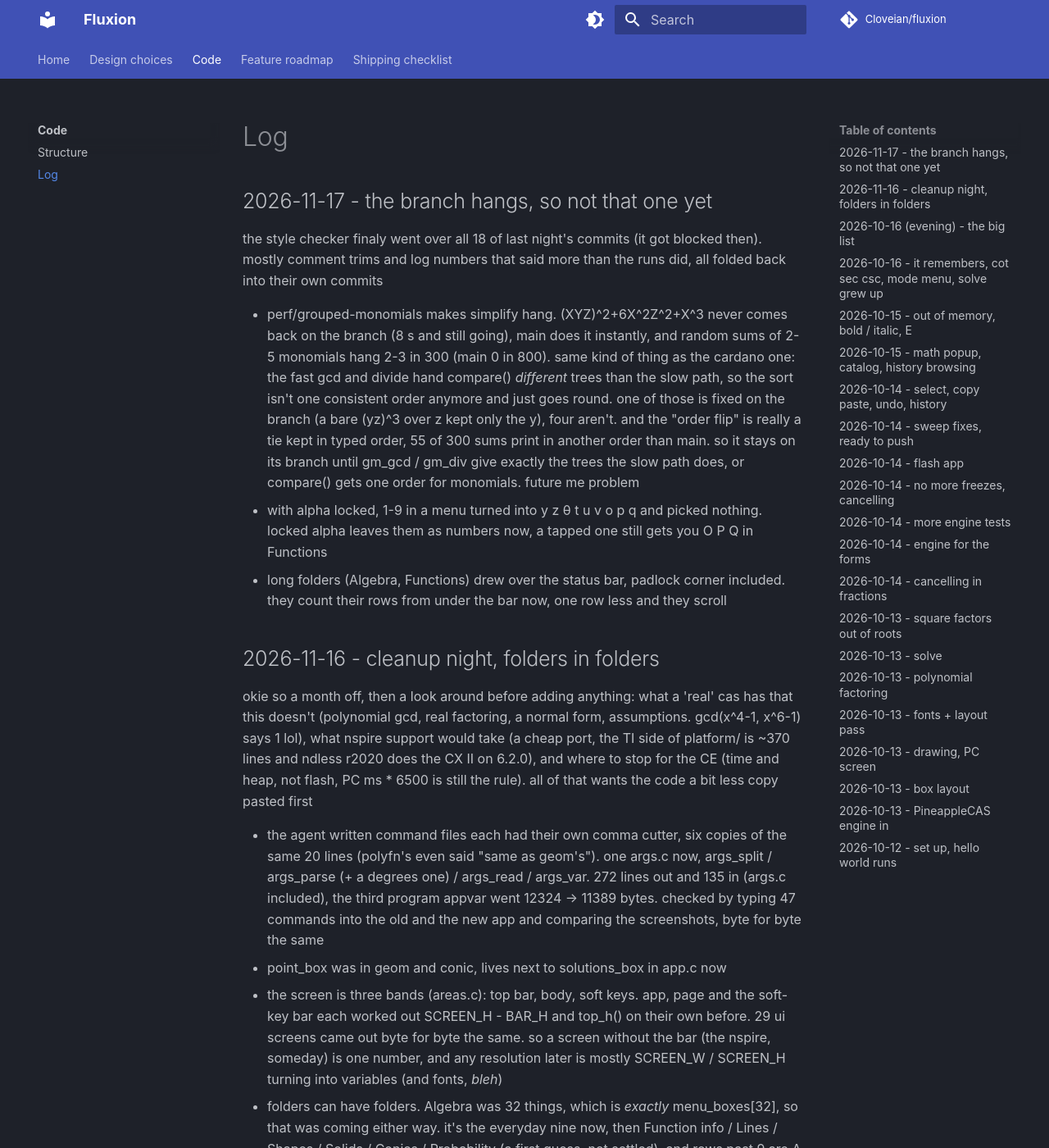
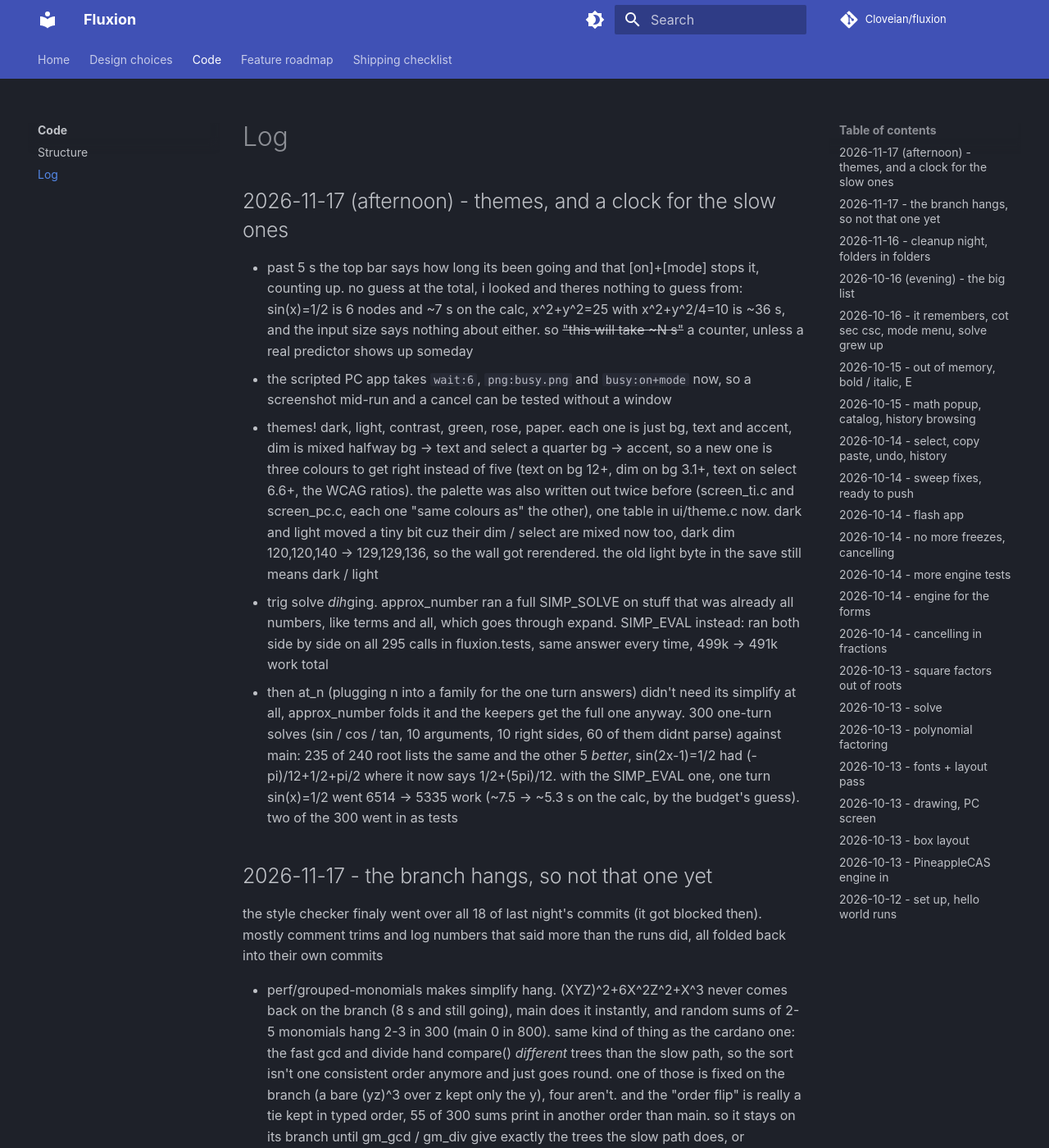
Before and after one commit to Cloveian/fluxion, an MkDocs documentation site: the page built from docs/code/log.md, in a window 1280 px wide and 1400 px high. Shown: the whole window at 82% size. Built offline with MkDocs 1.6.1 and Material for MkDocs 9.7.7, drawn with Linux system fonts in a browser that asks for light colours; comment, search, counter and statistics services are not loaded.

Commit message:
log: themes, the counter and some trig solve trimming

```diff
--- a/docs/code/log.md
+++ b/docs/code/log.md
@@ -1,4 +1,12 @@
 # Log
+
+## 2026-11-17 (afternoon) - themes, and a clock for the slow ones
+
+- past 5 s the top bar says how long its been going and that [on]+[mode] stops it, counting up. no guess at the total, i looked and theres nothing to guess from: sin(x)=1/2 is 6 nodes and ~7 s on the calc, x^2+y^2=25 with x^2+y^2/4=10 is ~36 s, and the input size says nothing about either. so ~~"this will take ~N s"~~ a counter, unless a real predictor shows up someday
+- the scripted PC app takes `wait:6`, `png:busy.png` and `busy:on+mode` now, so a screenshot mid-run and a cancel can be tested without a window
+- themes! dark, light, contrast, green, rose, paper. each one is just bg, text and accent, dim is mixed halfway bg -> text and select a quarter bg -> accent, so a new one is three colours to get right instead of five (text on bg 12+, dim on bg 3.1+, text on select 6.6+, the WCAG ratios). the palette was also written out twice before (screen_ti.c and screen_pc.c, each one "same colours as" the other), one table in ui/theme.c now. dark and light moved a tiny bit cuz their dim / select are mixed now too, dark dim 120,120,140 -> 129,129,136, so the wall got rerendered. the old light byte in the save still means dark / light
+- trig solve *dih*ging. approx_number ran a full SIMP_SOLVE on stuff that was already all numbers, like terms and all, which goes through expand. SIMP_EVAL instead: ran both side by side on all 295 calls in fluxion.tests, same answer every time, 499k -> 491k work total
+- then at_n (plugging n into a family for the one turn answers) didn't need its simplify at all, approx_number folds it and the keepers get the full one anyway. 300 one-turn solves (sin / cos / tan, 10 arguments, 10 right sides, 60 of them didnt parse) against main: 235 of 240 root lists the same and the other 5 *better*, sin(2x-1)=1/2 had (-pi)/12+1/2+pi/2 where it now says 1/2+(5pi)/12. with the SIMP_EVAL one, one turn sin(x)=1/2 went 6514 -> 5335 work (~7.5 -> ~5.3 s on the calc, by the budget's guess). two of the 300 went in as tests
 
 ## 2026-11-17 - the branch hangs, so not that one yet
 
```
